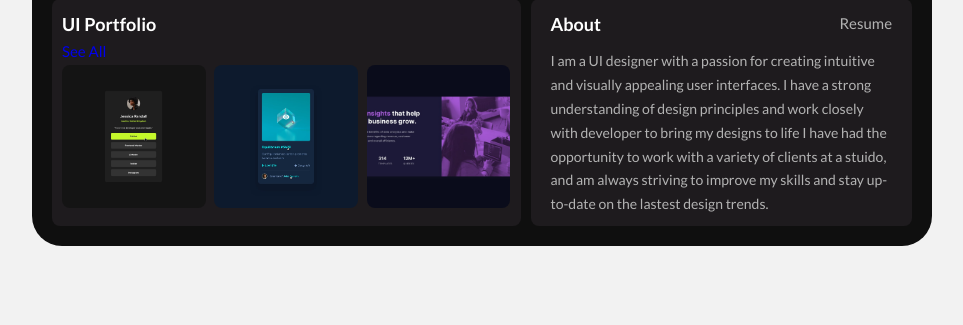
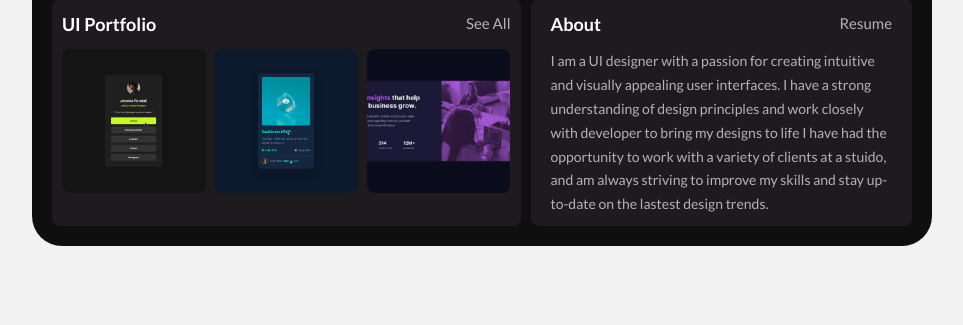
Before and after one commit to zawlinn-vlog/code_challenges, a website: page 10 Challenge/index.html in a window 1280 px wide. Shown: the part 475-800 px from the top of the page, without its empty margins (158-1121 px from the left). Drawn offline with Linux system fonts and the light colour scheme.

Commit message:
Challenge: fix error of challenge 10

```diff
--- a/10 Challenge/assets/scss/components/_projects.scss
+++ b/10 Challenge/assets/scss/components/_projects.scss
@@ -1,5 +1,11 @@
 //
 .projects {
+  &__header {
+    margin-bottom: 1rem;
+    display: flex;
+    justify-content: space-between;
+    align-items: center;
+  }
   padding: 1rem;
   &__pic__container {
     display: flex;
--- a/10 Challenge/index.html
+++ b/10 Challenge/index.html
@@ -99,7 +99,7 @@
       <section class="projects bg__dark">
         <div class="projects__header">
           <h3 class="head__title text__white">UI Portfolio</h3>
-          <a href="#" class="btn btn__txt">see all</a>
+          <a href="#" class="btn btn__txt text__dark-3">see all</a>
         </div>
 
         <div class="projects__pic__container">
```
Also changed, not shown: 10 Challenge/assets/css/main.css, 10 Challenge/readMe.md, 1 other file.
